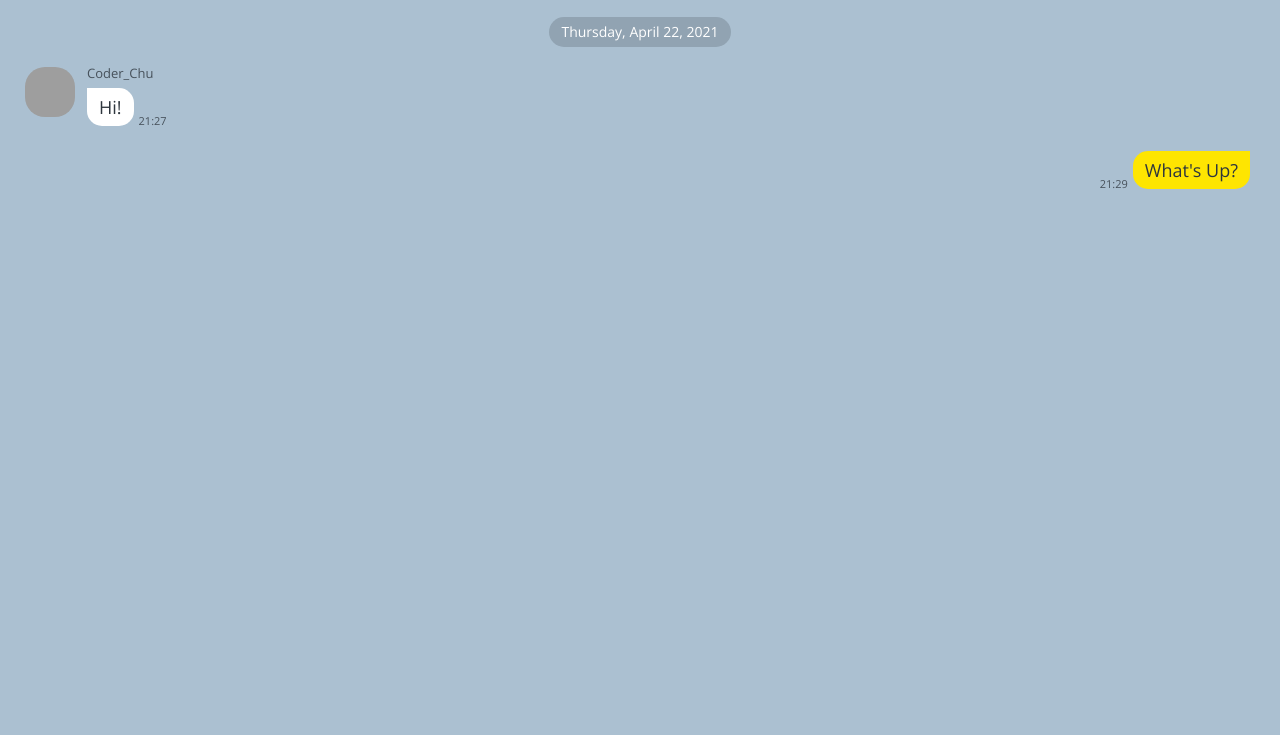
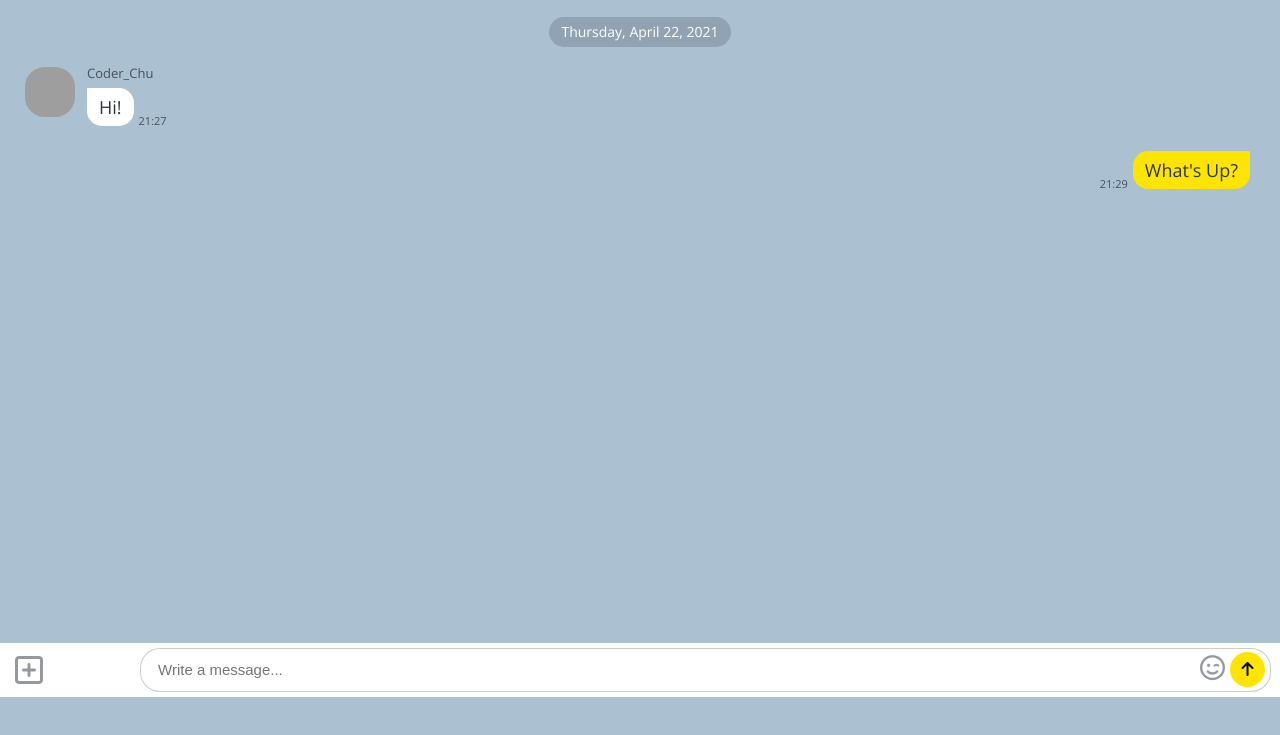
Before and after one commit to chu-98/kokoa-clone-2021, a plain HTML site: page chatting.html in a window 1280 px wide. Shown: the part 103-838 px from the top of the page. Drawn offline with nearby package versions, Linux system fonts and the light colour scheme; grey boxes are pictures that could not be loaded.

```diff
--- a/CSS/screens/chatting.css
+++ b/CSS/screens/chatting.css
@@ -91,3 +91,71 @@
 .message-row--own .message__info {
   flex-direction: row-reverse;
 }
+
+.reply {
+  position: fixed;
+  bottom: 0;
+  width: 100%;
+  box-sizing: border-box;
+  background-color: white;
+  display: flex;
+  justify-content: space-between;
+  padding: 5px 15px;
+  align-items: center;
+}
+
+.reply__column:first-child {
+  width: 10%;
+}
+
+.reply__column:last-child {
+  width: 90%;
+  position: relative;
+}
+
+.reply input {
+  height: 40px;
+  width: 100%;
+  border-radius: 20px;
+  border: 1px solid rgba(0, 0, 0, 0.2);
+}
+
+.reply__column:last-child > i,
+.reply__column:last-child button {
+  position: absolute;
+  right: 0;
+  top: 4px;
+}
+
+.reply__column:last-child > i {
+  right: 40px;
+  top: 8px;
+  font-size: 25px;
+}
+
+.reply i {
+  opacity: 0.5;
+}
+
+.reply__column button {
+  background-color: #fee501;
+  border: none;
+  height: 35px;
+  width: 35px;
+  border-radius: 50%;
+  font-size: 16px;
+}
+
+.reply__column button:focus,
+.reply__column button:active {
+  outline: none;
+}
+
+.reply__column button i {
+  opacity: 1;
+}
+
+.reply__column input::placeholder {
+  padding-left: 15px;
+  font-size: 15px;
+}
--- a/chatting.html
+++ b/chatting.html
@@ -6,7 +6,7 @@
     <meta charset="UTF-8">
     <meta http-equiv="X-UA-Compatible" cosntent="IE=edge">
     <meta name="viewport" content="width=device-width, initial-scale=1.0">
-    <title> Chatting wiht Coder_Chu - KakaoTalk </title>
+    <title> Chatting with Coder_Chu - KakaoTalk </title>
 </head>
 
 <body id="chatting-screen">
@@ -68,6 +68,19 @@
         </div>
     </main>
 
+    <form class="reply">
+        <div class="reply__column">
+            <i class="far fa-plus-square fa-2x"></i>
+        </div>
+
+        <div class="reply__column">
+            <input type="text" placeholder="Write a message..." />
+            <i class="far fa-smile-wink"></i>
+            <button>
+              <i class="fas fa-arrow-up"></i>
+            </button>
+        </div>
+    </form>
     <script src="https://kit.fontawesome.com/0564072d18.js"
             crossorigin="anonymous"
         ></script>
```
